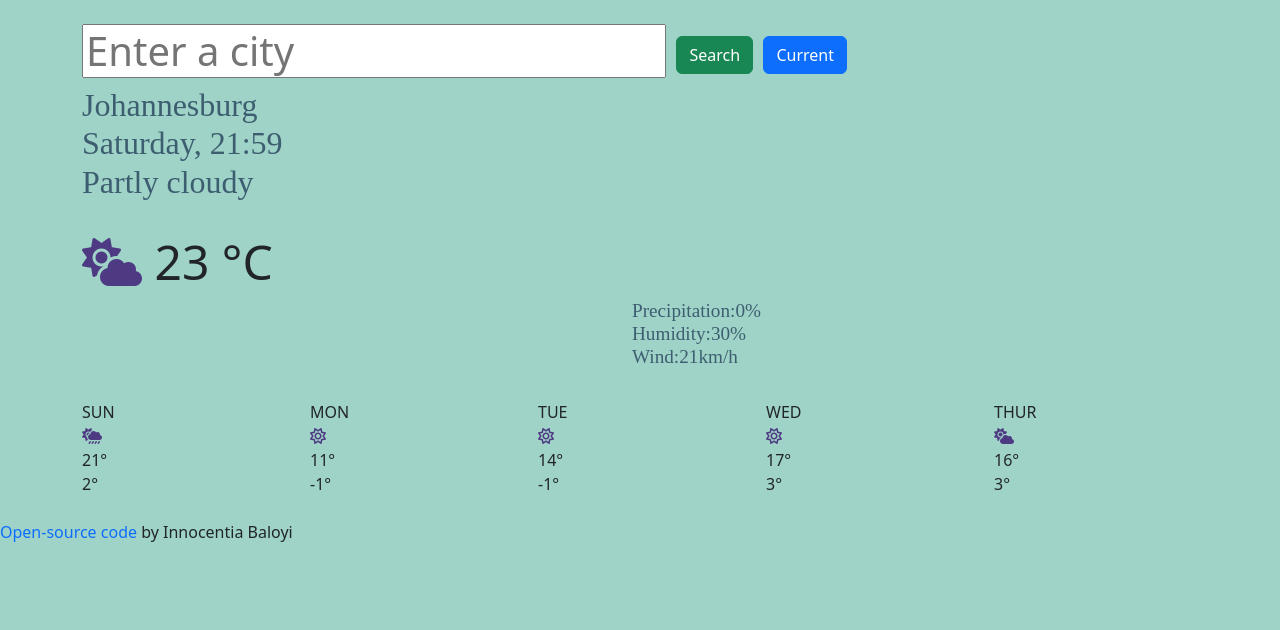
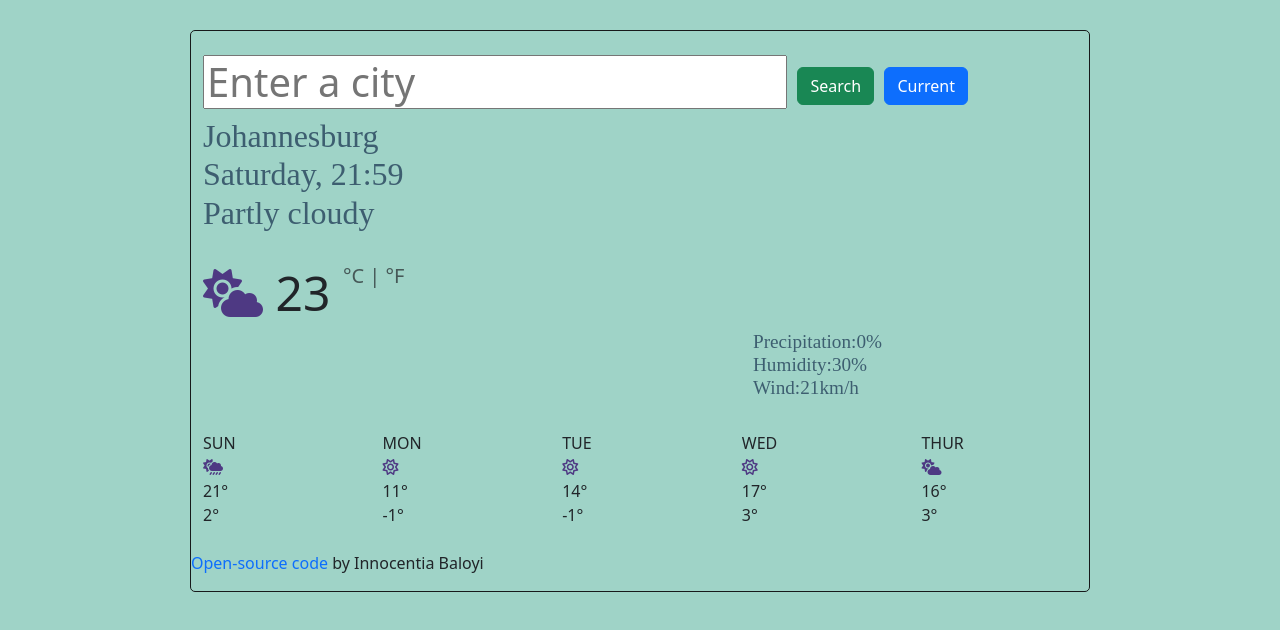
Before and after one commit to siingiii/shecodes-weather-app-project, a plain HTML site: page index.html in a window 1280 px wide. Drawn offline with nearby package versions, Linux system fonts and the light colour scheme.

Commit message:
Added a border around the body

```diff
--- a/index.html
+++ b/index.html
@@ -24,6 +24,8 @@
   </head>
 
   <body>
+    <div class="outer-container">
+      <div class="inner-container">
         <div class="container">
           <br />
           <h1>
@@ -43,7 +45,10 @@
             Partly cloudy
           </h2>
           <br />
-      <h3><i class="fa-solid fa-cloud-sun sun-cloud"></i> 23 °C</h3>
+          <h3>
+            <i class="fa-solid fa-cloud-sun sun-cloud"></i> 23
+            <small>°C | °F</small>
+          </h3>
 
           <h4>
             Precipitation:0%
@@ -56,7 +61,8 @@
           <div class="row">
             <div class="col-sm">
               SUN <br />
-          <i class="fa-solid fa-cloud-sun-rain sun-rain"></i><br />21°<br />2°
+              <i class="fa-solid fa-cloud-sun-rain sun-rain"></i
+              ><br />21°<br />2°
             </div>
             <div class="col-sm">
               MON <br />
@@ -77,6 +83,9 @@
           </div>
         </div>
         <br />
+
+        <script src="src/index.js"></script>
+      </div>
       <p>
         <a
           href="https://github.com/siingiii/shecodes-weather-app-project"
@@ -85,6 +94,6 @@
         >
         by Innocentia Baloyi
       </p>
-    <script src="src/index.js"></script>
+    </div>
   </body>
 </html>
--- a/src/style.css
+++ b/src/style.css
@@ -1,7 +1,10 @@
 body {
   background-color: #9fd3c7;
+  border: 1px solid #17191b;
+  border-radius: 5px;
+  max-width: 900px;
+  margin: 30px auto;
 }
-
 h2 {
   font-size: x-larger;
   font-family: poppin;
@@ -19,6 +22,14 @@ h4 {
   opacity: 0.7;
   color: #142d4c;
 }
+small {
+  font-size: 20px;
+  font-weight: 400;
+  margin-top: -200px;
+  opacity: 0.7;
+  position: relative;
+  vertical-align: top;
+}
 .sun-cloud {
   color: #4e3983;
 }
```
Lines whose indentation alone changed are shown as unchanged.
